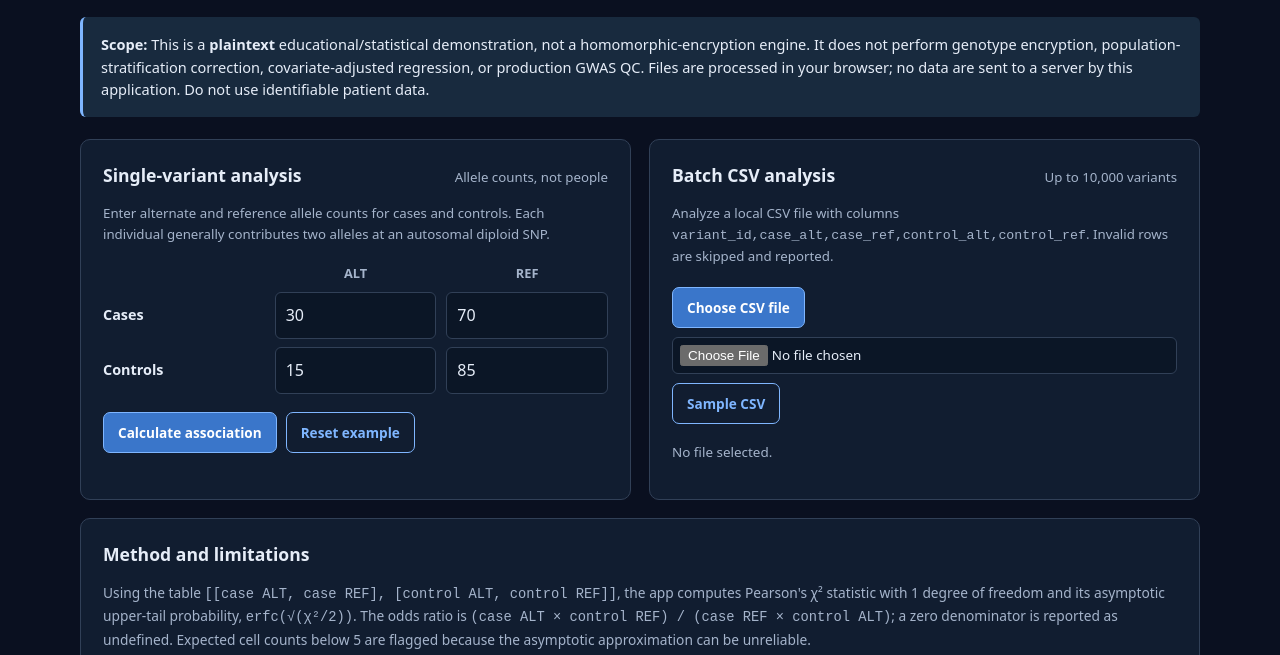
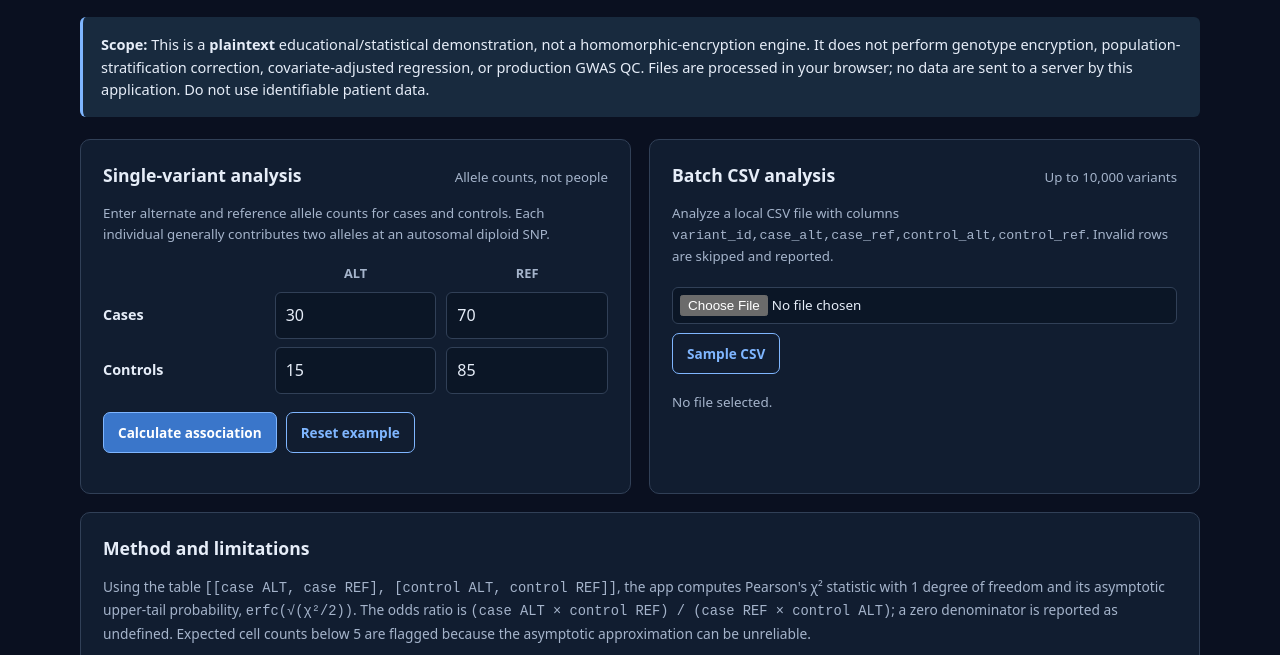
Before and after one commit to abusuraihsakhri/homomorphic-genomic-gwas-agent, a plain HTML site: page web/index.html in a window 1280 px wide. Shown: the part 145-800 px from the top of the page. Drawn offline with Linux system fonts and the light colour scheme.

Commit message:
Simplify file input and compact batch controls

```diff
--- a/web/index.html
+++ b/web/index.html
@@ -43,7 +43,7 @@
     <section class="panel" aria-labelledby="batch-title">
       <div class="section-header"><h2 id="batch-title">Batch CSV analysis</h2><span class="small">Up to 10,000 variants</span></div>
       <p class="help">Analyze a local CSV file with columns <code>variant_id,case_alt,case_ref,control_alt,control_ref</code>. Invalid rows are skipped and reported.</p>
-      <div class="actions"><label for="csv-file" class="upload-label">Choose CSV file</label><input id="csv-file" type="file" accept=".csv,text/csv" aria-label="Choose allele-count CSV"><button class="secondary" type="button" id="download-sample">Sample CSV</button></div>
+      <div class="actions"><input id="csv-file" type="file" accept=".csv,text/csv" aria-label="Choose allele-count CSV"><button class="secondary" type="button" id="download-sample">Sample CSV</button></div>
       <div id="batch-status" class="batch-status" aria-live="polite">No file selected.</div>
       <div id="batch-result" hidden>
         <div class="actions align-right"><span id="batch-count" class="small"></span><button type="button" id="export-results" class="secondary">Export results CSV</button></div>
```
